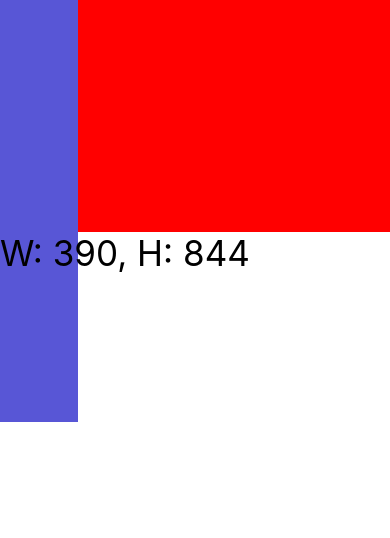
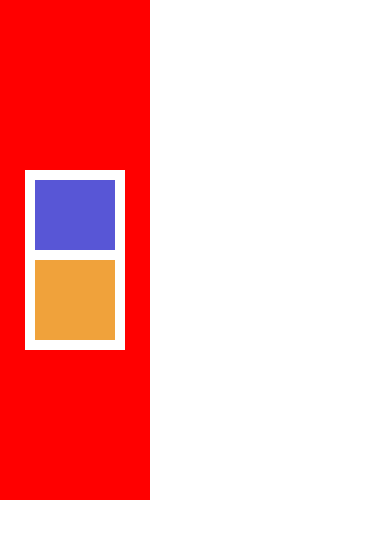
Before and after one commit to DaniDotExe/react-native, a React Native app in the folder 02-react-native/: screen / in a window 390 px wide. Shown: the top 538 px of the page. Built offline with nearby package versions, Linux system fonts and the light colour scheme.

Commit message:
Clase 70

```diff
--- a/02-react-native/App.tsx
+++ b/02-react-native/App.tsx
@@ -6,6 +6,7 @@
 //import { Text, View } from 'react-native';
 //import HolaMundoScreen from './src/screens/HolaMundoScreen';
 //import { ContadorScreen } from './src/screens/ContadorScreen';
+import { PositionScreen } from './src/screens/PositionScreen';
 
 const App = () => {
   return (
@@ -13,7 +14,8 @@
       {/*<HolaMundoScreen/> */}
       {/*<ContadorScreen/> */}
       {/* <BoxObjectModelScreen/> */}
-      <DimensionesScreen/>
+      {/* <DimensionesScreen/> */}
+      <PositionScreen/>
     </SafeAreaView>
   )
 }
--- /dev/null
+++ b/02-react-native/src/screens/PositionScreen.tsx
@@ -0,0 +1,38 @@
+import React from 'react'
+import { View, StyleSheet } from 'react-native';
+
+export const PositionScreen = () => {
+  return (
+    <View style={styles.container}>
+        <View style={styles.cajaMorada}/>
+        <View style={styles.cajaNaranja}/>
+
+    </View>
+  )
+}
+
+const styles = StyleSheet.create({
+    container: {
+        /* flex: 1, */
+        width: 150,
+        height: 500,
+        justifyContent:'center',
+        alignItems: 'center',
+        backgroundColor: 'red',
+    },
+    cajaMorada: {
+        width: 100,
+        height: 100,
+        backgroundColor: '#5856D6',
+        borderWidth:10,
+        borderColor: 'white',
+        top: 20,
+    },
+    cajaNaranja: {
+        width: 100,
+        height: 100,
+        backgroundColor: '#F0A23B',
+        borderWidth:10,
+        borderColor: 'white',
+    },
+});
```
